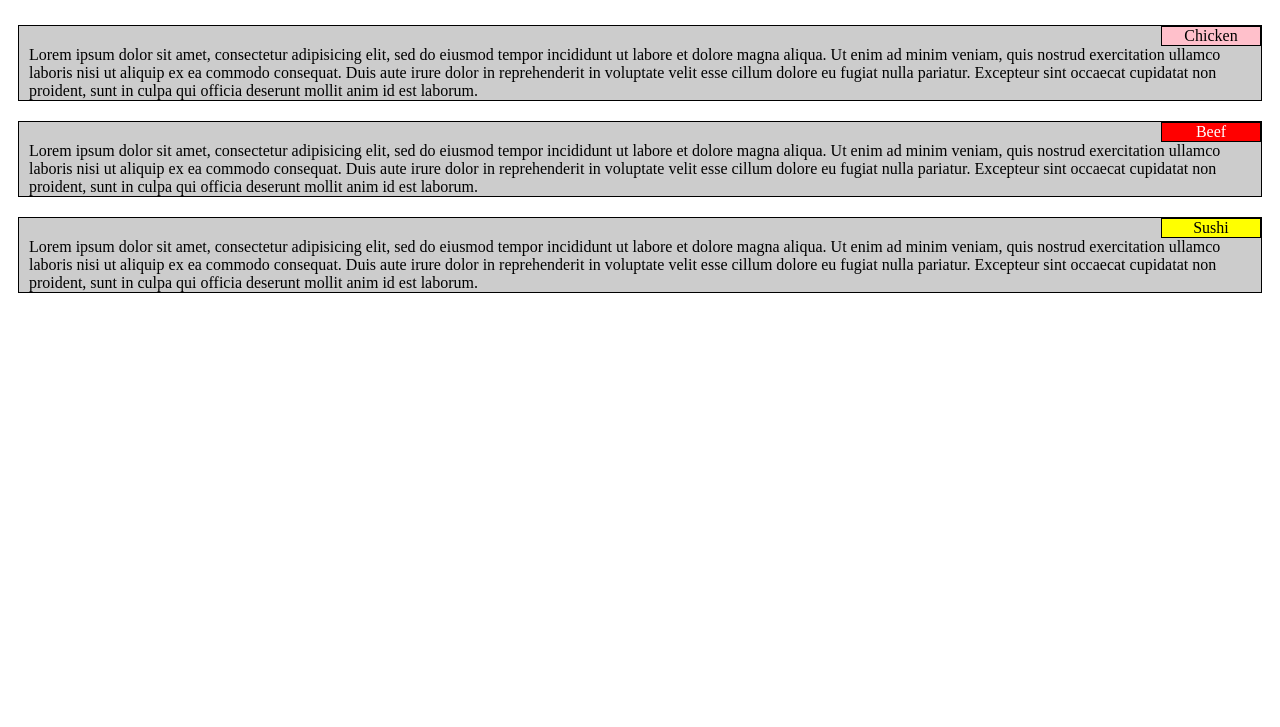
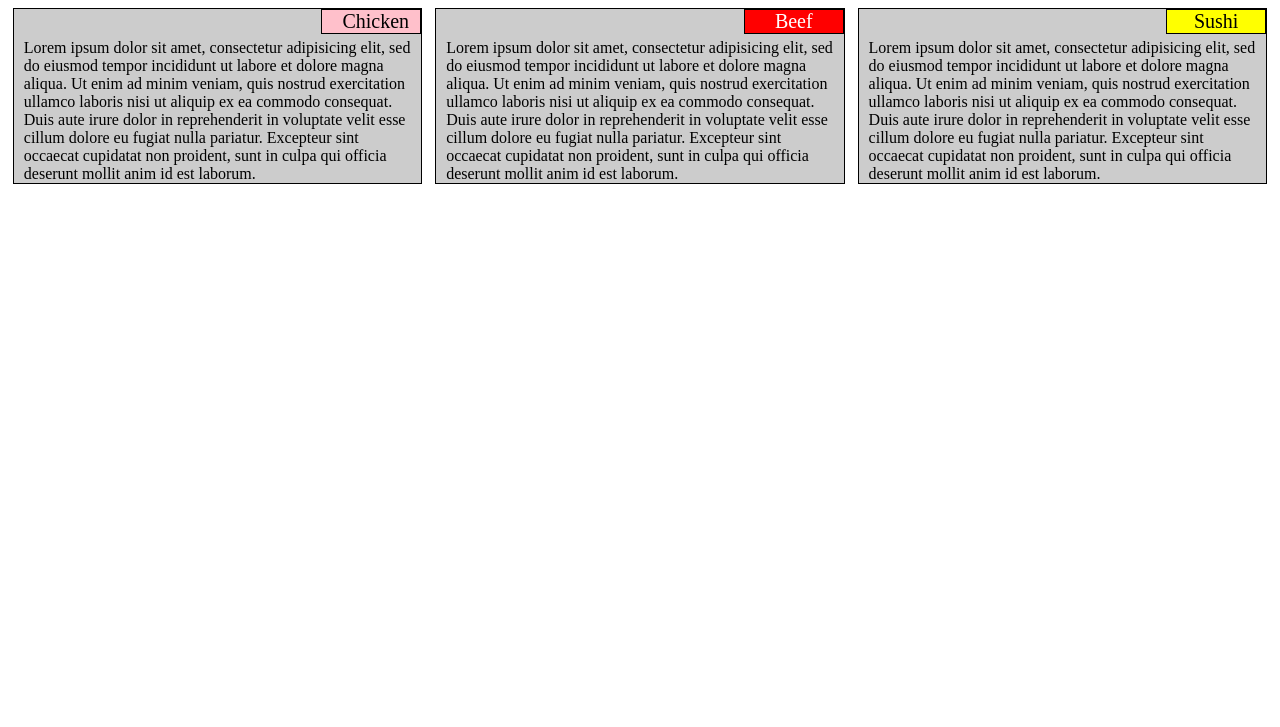
Before and after one commit to wcall/coursera-html-assignments, a plain HTML site: page module2-solution/index.html in a window 1280 px wide. Shown: the part 73-800 px from the top of the page. Drawn offline with Linux system fonts and the light colour scheme.

Commit message:
module 2 assignment

```diff
--- a/module2-solution/css/styles.css
+++ b/module2-solution/css/styles.css
@@ -1,35 +1,40 @@
 * {
 	box-sizing: border-box;
 	padding: 0;
+	margin-left: 0;
+	margin-right: 0;
 }
 
 h1 {
 	text-align: center;
 	margin-bottom: 30px;
+	font-size: 1.75em;
 }
 
-section {
+div.section {
 	float: left;
-	margin: 10px;
+	margin-left: 1%;
+	margin-bottom: 1%;
 	border: 1px solid black; /* Set a black border on both the section and section title region that is 1px thick. */
 	background-color: #CCCCCC;
 }
 
-div#container {
+div.container {
 	position: relative;
 	float: right;
 	clear: both;
-	border: 1px solid black;
+	border: 1px solid black; /* Set a black border on both the section and section title region that is 1px thick. */
 	padding-left: 20px;
 	padding-right: 20px;
 	text-align: center;
 	width: 100px;
+	font-size: 1.25em;
 }
 
 
 div.content {
 	text-align: left;
-	padding-top: 20px;
+	padding-top: 30px;
 	padding-left: 10px;
 	padding-right: 10px;
 }
@@ -52,15 +57,24 @@ div.sushi {
 
 /********** Large devices only **********/
 @media (min-width: 992px) {
-
+	div.section {
+		width: 32%;
+	}
 }
 
 /********** Medium devices only **********/
 @media (min-width: 768px) and (max-width: 991px) {
-
+	div#s3{
+		width: 98%;
+	}
+	div.section {
+		width: 48.5%;
+	}
 }
 
 /********** Small devices only **********/
 @media (max-width: 767px) {
-
+	div.section {
+		width: 98%;
+	}
 }
--- a/module2-solution/index.html
+++ b/module2-solution/index.html
@@ -3,36 +3,37 @@
 <head>
 	<title>Module 2 Solution</title>
 	<link rel="stylesheet" type="text/css" href="css/styles.css">
-
 </head>
 <body>
 	<h1>Menu</h1>
-	<section>
-		<div id="container" class="chicken">Chicken</div>
+	<div>
+		<div id="s1" class="section">
+			<div class="container chicken">Chicken</div>
 			<div class="content">Lorem ipsum dolor sit amet, consectetur adipisicing elit, sed do eiusmod
 			tempor incididunt ut labore et dolore magna aliqua. Ut enim ad minim veniam,
 			quis nostrud exercitation ullamco laboris nisi ut aliquip ex ea commodo
 			consequat. Duis aute irure dolor in reprehenderit in voluptate velit esse
 			cillum dolore eu fugiat nulla pariatur. Excepteur sint occaecat cupidatat non
 			proident, sunt in culpa qui officia deserunt mollit anim id est laborum.</div>
-	</section>
-	<section>
-		<div id="container" class="beef">Beef</div>
+		</div>
+		<div id="s2" class="section">
+			<div class="container beef">Beef</div>
 			<div class="content">Lorem ipsum dolor sit amet, consectetur adipisicing elit, sed do eiusmod
 			tempor incididunt ut labore et dolore magna aliqua. Ut enim ad minim veniam,
 			quis nostrud exercitation ullamco laboris nisi ut aliquip ex ea commodo
 			consequat. Duis aute irure dolor in reprehenderit in voluptate velit esse
 			cillum dolore eu fugiat nulla pariatur. Excepteur sint occaecat cupidatat non
 			proident, sunt in culpa qui officia deserunt mollit anim id est laborum.</div>
-	</section>
-	<section>
-		<div id="container" class="sushi">Sushi</div>
+		</div>
+		<div id="s3" class="section">
+			<div class="container sushi">Sushi</div>
 			<div class="content">Lorem ipsum dolor sit amet, consectetur adipisicing elit, sed do eiusmod
 			tempor incididunt ut labore et dolore magna aliqua. Ut enim ad minim veniam,
 			quis nostrud exercitation ullamco laboris nisi ut aliquip ex ea commodo
 			consequat. Duis aute irure dolor in reprehenderit in voluptate velit esse
 			cillum dolore eu fugiat nulla pariatur. Excepteur sint occaecat cupidatat non
 			proident, sunt in culpa qui officia deserunt mollit anim id est laborum.</div>
-	</section>
+		</div>
+	</div>
 </body>
 </html>
```
Lines whose indentation alone changed are shown as unchanged.
